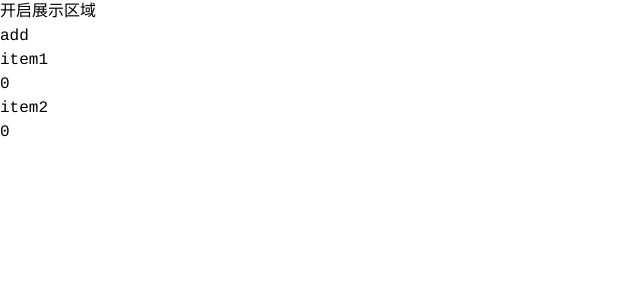
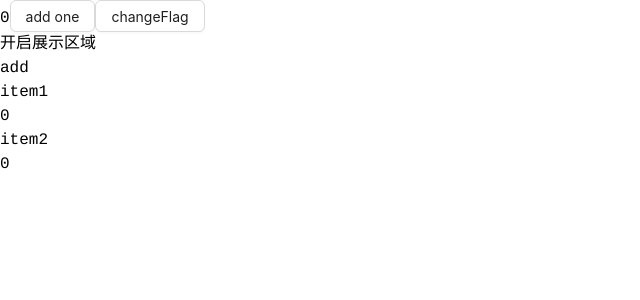
Before and after one commit to Jimmylxue/daily-store, a React (Vite) app in the folder packages/snowweb/: page / in a window 1280 px wide. Shown: the top 300 px of the page, without its empty margins (0-640 px from the left). Built offline with nearby package versions, Linux system fonts and the light colour scheme.

Commit message:
:zep: mobx的使用

```diff
--- a/packages/snowweb/package.json
+++ b/packages/snowweb/package.json
@@ -14,6 +14,8 @@
 		"@daily-store/snow-vite-plugin": "workspace:^1.0.0",
 		"@daily-store/snowhooks": "workspace:^1.0.0",
 		"antd": "^5.2.2",
+		"mobx": "^6.8.0",
+		"mobx-react-lite": "^3.4.0",
 		"react-router-dom": "^6.4.3",
 		"snow-react-markdown": "^0.0.2"
 	},
--- a/packages/snowweb/src/App.tsx
+++ b/packages/snowweb/src/App.tsx
@@ -10,6 +10,7 @@ import { useEffect, useState } from 'react'
 // import SetStateDemo from './components/setStateDemo'
 import MemoDemo from './components/memoDemo'
 import RouterBug from './components/routerBug'
+import { MoBxDemo } from './components/mobx'
 // import MemoDemo2 from './components/memoDemo/demo2'
 // import { Link } from 'react-router-dom'
 // const snow_animate = require('./')
@@ -19,6 +20,7 @@ function App() {
 
 	return (
 		<div className="App">
+			<MoBxDemo />
 			<RouterBug />
 			{/* <Link to="/babel">babel</Link>
 			<Link to="/vite_plugin">vite_plugin</Link> */}
--- /dev/null
+++ b/packages/snowweb/src/components/mobx/box.ts
@@ -0,0 +1,14 @@
+import { makeAutoObservable } from 'mobx'
+
+class Box {
+	flag: undefined | boolean
+	constructor() {
+		makeAutoObservable(this)
+	}
+
+	setFlg(flag: boolean) {
+		this.flag = flag
+	}
+}
+
+export const box = new Box()
--- /dev/null
+++ b/packages/snowweb/src/components/mobx/index.tsx
@@ -0,0 +1,52 @@
+import { Button, message, Switch } from 'antd'
+import { useEffect, useState } from 'react'
+import { box } from './box'
+import { observer } from 'mobx-react-lite'
+
+export const MoBxDemo = observer(function () {
+	const [count, setCount] = useState(0)
+
+	useEffect(() => {
+		if (box.flag) {
+			message.success(count)
+		}
+	}, [count])
+
+	return (
+		<div>
+			{box.flag ? '1' : '0'}
+			<Button onClick={() => setCount(count + 1)}>add one</Button>
+			<Button
+				onClick={() => {
+					box.flag ? box.setFlg(false) : box.setFlg(true)
+				}}
+			>
+				changeFlag
+			</Button>
+		</div>
+	)
+})
+
+// export function MoBxDemo() {
+// 	const [count, setCount] = useState(0)
+
+// 	useEffect(() => {
+// 		if (box.flag) {
+// 			message.success(count)
+// 		}
+// 	}, [count])
+
+// 	return (
+// 		<div>
+// 			{box.flag ? '1' : '0'}
+// 			<Button onClick={() => setCount(count + 1)}>add one</Button>
+// 			<Button
+// 				onClick={() => {
+// 					box.flag ? box.setFlg(false) : box.setFlg(true)
+// 				}}
+// 			>
+// 				changeFlag
+// 			</Button>
+// 		</div>
+// 	)
+// }
```
Also changed, not shown: 1 other file (tests, documents, lock files or other folders).
